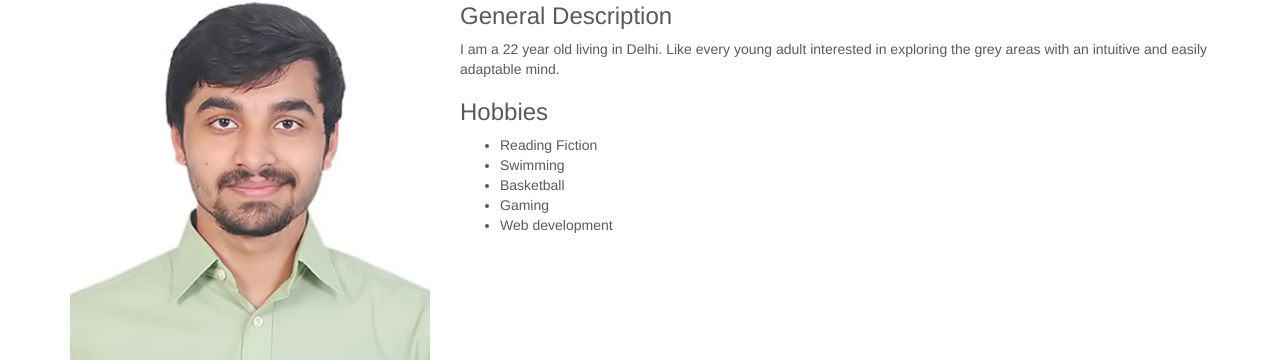
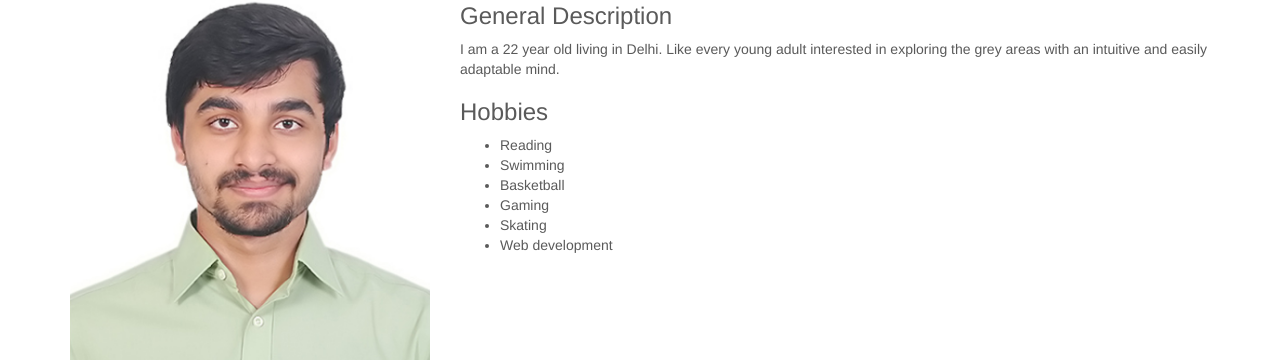
Before and after one commit to adityavis06/adityavis06.github.io, a Jekyll site: the page about/index.html, which Jekyll copies as it is, in a window 1280 px wide. Shown: the part 227-587 px from the top of the page. Built offline with Jekyll 4.4.1, drawn with Linux system fonts in a browser that asks for light colours; nearby versions of some CDN libraries; library files that are not in the unit come from our copies.

Commit message:
Update index.html

```diff
--- a/about/index.html
+++ b/about/index.html
@@ -107,10 +107,11 @@
                 <p>I am a 22 year old living in Delhi. Like every young adult interested in exploring the grey areas with an intuitive and easily adaptable mind.</p>
                 <h3>Hobbies</h3>
                 <ul>
-                    <li>Reading Fiction</li>
+                    <li>Reading</li>
                     <li>Swimming</li>
                     <li>Basketball</li>
                     <li>Gaming</li>
+                    <li>Skating</li>
                     <li>Web development</li>
                 </ul>
             </div>
```
